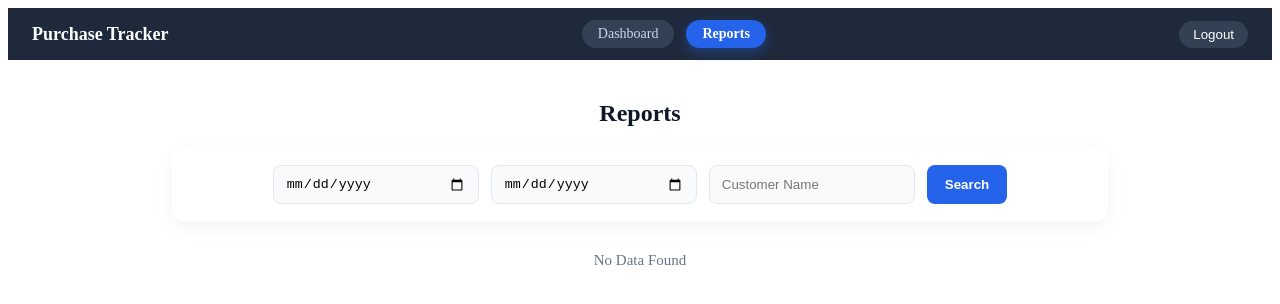
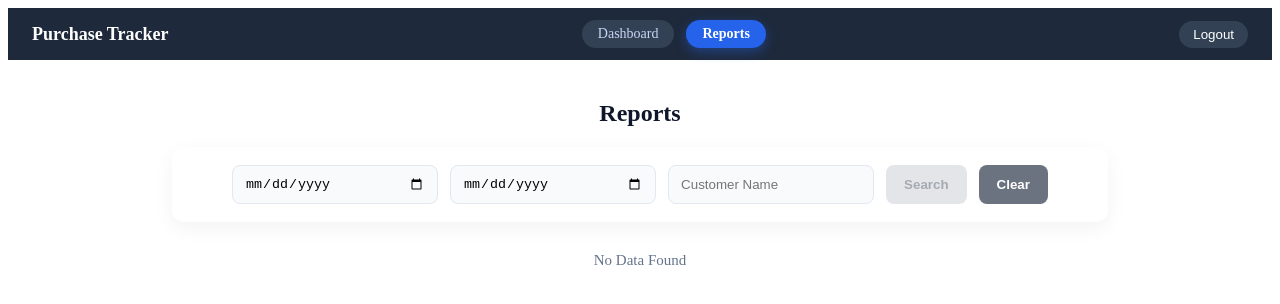
Before and after one commit to saimanojburre/purchase-app-frontend, an Angular app: page /report in a window 1280 px wide. Shown: the top 304 px of the page. Built offline with nearby package versions, Linux system fonts and the light colour scheme; sample sign-in values are in the browser's storage.

Commit message:
new features added

```diff
--- a/src/app/auth/login/login.css
+++ b/src/app/auth/login/login.css
@@ -54,7 +54,7 @@
   cursor: pointer;
 }
 .login-btn:disabled {
-  cursor: not-allowed;
+  cursor: not-allowed !important;
   opacity: 0.7;
 }
 
--- a/src/app/pages/page1/page1.css
+++ b/src/app/pages/page1/page1.css
@@ -30,10 +30,38 @@ input:focus {
 }
 
 /* ===== Button ===== */
-button {
+.buttons {
+  display: flex;
+  gap: 1rem;
+  justify-content: center;
+}
+.submit-btn {
   padding: 12px;
   background: #2563eb;
   color: white;
+  width: 10rem;
+  border: none;
+  border-radius: 8px;
+  cursor: pointer;
+  font-weight: 600;
+  transition: 0.25s;
+}
+/* Hover */
+.submit-btn:hover:not(:disabled) {
+  background: #1d4ed8;
+  transform: translateY(-1px);
+}
+.submit-btn:disabled {
+  background-color: #d1d5db;
+  color: #6b7280;
+  cursor: not-allowed;
+  opacity: 0.6;
+}
+.clear-btn {
+  padding: 12px;
+  background: #6b7280;
+  color: white;
+  width: 10rem;
   border: none;
   border-radius: 8px;
   cursor: pointer;
@@ -42,8 +70,8 @@ button {
 }
 
 /* Hover */
-button:hover {
-  background: #1e40af;
+.clear-btn:hover {
+  background: #474d53;
   transform: translateY(-1px);
 }
 
@@ -170,3 +198,19 @@ tr:hover {
   background-color: #d32f2f;
   color: white;
 }
+
+.loader {
+  display: inline-block;
+  width: 12px;
+  height: 12px;
+  border: 2px solid #ccc;
+  border-top: 2px solid #fff;
+  border-radius: 50%;
+  animation: spin 0.7s linear infinite;
+}
+
+@keyframes spin {
+  100% {
+    transform: rotate(360deg);
+  }
+}
--- a/src/app/pages/page1/page1.html
+++ b/src/app/pages/page1/page1.html
@@ -1,10 +1,19 @@
-<form [formGroup]="form" (ngSubmit)="onSubmit()">
+<form [formGroup]="form">
   <input formControlName="customerName" placeholder="Customer Name" />
   <input formControlName="productName" placeholder="Product Name" />
   <input formControlName="quantity" type="number" placeholder="Quantity" />
   <input formControlName="price" type="number" placeholder="Price" />
-
-  <button type="submit">Submit</button>
+  <div class="buttons">
+    <button
+      type="submit"
+      class="submit-btn"
+      [disabled]="form.invalid || isLoading"
+      (click)="onSubmit()"
+    >
+      Submit <span *ngIf="isLoading" class="loader"></span>
+    </button>
+    <button type="submit" class="clear-btn" (click)="clearForm()">Clear</button>
+  </div>
 </form>
 
 <!-- <div *ngFor="let item of dataList" class="card">
--- a/src/app/pages/page1/page1.ts
+++ b/src/app/pages/page1/page1.ts
@@ -19,6 +19,7 @@ import { CommonModule } from '@angular/common';
 export class Page1 implements OnInit {
   form!: FormGroup;
   dataList: any[] = [];
+  isLoading = false;
 
   constructor(
     private fb: FormBuilder,
@@ -49,10 +50,12 @@ export class Page1 implements OnInit {
     });
   }
   onSubmit() {
-    if (this.form.invalid) return;
+    if (this.form.invalid && this.isLoading) return;
 
+    this.isLoading = true;
     this.service.create(this.form.value).subscribe({
       next: (res: any) => {
+        this.isLoading = false;
         // call API only once (first time or always if you want fresh)
         this.service.getAll().subscribe((data: any[]) => {
           const latest = data;
@@ -64,6 +67,16 @@ export class Page1 implements OnInit {
           this.cd.detectChanges();
         });
       },
+      error: (err: any) => {
+        this.isLoading = false;
+        console.log(err);
+      },
     });
   }
+
+  clearForm() {
+    this.form.reset();
+    this.dataList = [];
+    this.service.setData('page1', this.dataList);
+  }
 }
--- a/src/app/pages/page2/page2.css
+++ b/src/app/pages/page2/page2.css
@@ -58,8 +58,28 @@ input:focus {
   transition: 0.25s;
 }
 
-.submit-btn:hover {
-  background: #1e40af;
+.submit-btn:hover:not(:disabled) {
+  background: #1d4ed8;
+}
+.submit-btn:disabled {
+  background-color: #d1d5db;
+  color: #6b7280;
+  cursor: not-allowed;
+  opacity: 0.6;
+}
+.clear-btn {
+  padding: 10px 18px;
+  background: #6b7280;
+  color: white;
+  border: none;
+  border-radius: 8px;
+  cursor: pointer;
+  font-weight: 600;
+  transition: 0.25s;
+}
+.clear-btn:hover {
+  background: #474d53;
+  transform: translateY(-1px);
 }
 
 /* ===== Empty State ===== */
@@ -72,7 +92,8 @@ input:focus {
 
 /* ===== Table Container ===== */
 .table-container {
-  max-width: 1000px;
+  max-width: fit-content;
+  min-width: 1000px;
   margin: 25px auto;
   background: white;
   border-radius: 12px;
@@ -167,3 +188,19 @@ select:focus {
 .action-btn:hover {
   box-shadow: 0 4px 10px rgba(0, 0, 0, 0.15);
 }
+
+.loader {
+  display: inline-block;
+  width: 12px;
+  height: 12px;
+  border: 2px solid #ccc;
+  border-top: 2px solid #fff;
+  border-radius: 50%;
+  animation: spin 0.7s linear infinite;
+}
+
+@keyframes spin {
+  100% {
+    transform: rotate(360deg);
+  }
+}
--- a/src/app/pages/page2/page2.html
+++ b/src/app/pages/page2/page2.html
@@ -2,12 +2,20 @@
   <h2 class="title">Reports</h2>
 
   <div class="filter-card">
-    <form [formGroup]="form" (ngSubmit)="search()">
+    <form [formGroup]="form">
       <input type="date" formControlName="startDate" />
       <input type="date" formControlName="endDate" />
       <input type="text" formControlName="customerName" placeholder="Customer Name" />
 
-      <button type="submit" class="submit-btn">Search</button>
+      <button
+        type="submit"
+        class="submit-btn"
+        (click)="search()"
+        [disabled]="form.invalid || isLoading"
+      >
+        Search <span *ngIf="isLoading" class="loader"></span>
+      </button>
+      <button type="submit" class="clear-btn" (click)="clearForm()">Clear</button>
     </form>
   </div>
 
--- a/src/app/pages/page2/page2.ts
+++ b/src/app/pages/page2/page2.ts
@@ -28,6 +28,7 @@ export class Page2 {
   customerName!: string;
   errmsg = '';
   flag = false;
+  isLoading = false;
 
   constructor(
     private fb: FormBuilder,
@@ -36,9 +37,9 @@ export class Page2 {
   ) {}
   ngOnInit() {
     this.form = this.fb.group({
-      startDate: [''],
-      endDate: [''],
-      customerName: [''],
+      startDate: ['', Validators.required],
+      endDate: ['', Validators.required],
+      customerName: ['', Validators.required],
     });
 
     const savedForm = this.service.getFormData('page2');
@@ -91,15 +92,18 @@ export class Page2 {
   //   });
   // }
   search() {
+    if (this.isLoading) return;
     const { startDate, endDate, customerName } = this.form.value;
 
     this.flag = false;
     this.errmsg = '';
     this.data = [];
+    this.isLoading = true;
 
     this.service.getByDate(startDate, endDate).subscribe((dateRes) => {
       this.service.getByName(customerName).subscribe({
         next: (nameRes) => {
+          this.isLoading = false;
           // Apply BOTH filters
           const filtered = dateRes.filter((d: any) => nameRes.some((n: any) => n.id === d.id));
 
@@ -110,6 +114,7 @@ export class Page2 {
         },
 
         error: (err) => {
+          this.isLoading = false;
           this.errmsg = 'Something went wrong, try again later';
           this.flag = true;
           this.data = [];
@@ -117,6 +122,12 @@ export class Page2 {
         },
       });
     });
+  }
+  clearForm() {
+    this.form.reset();
+    this.data = [];
+    this.errmsg = 'No Data Found';
+    this.flag = true;
   }
 
   onEdit(item: any) {
```
Lines whose indentation alone changed are shown as unchanged.
